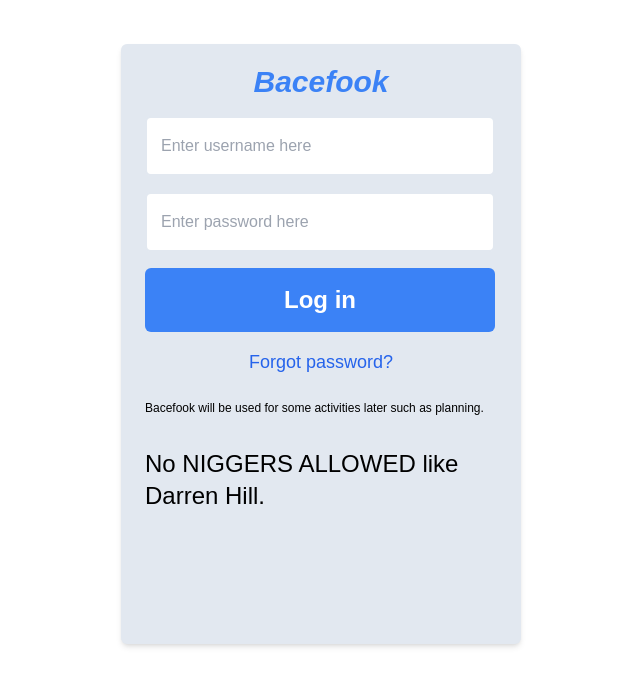
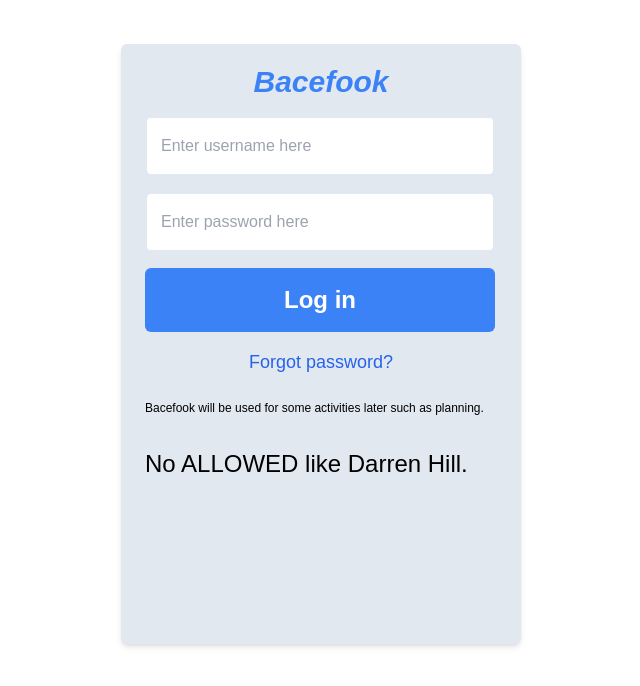
Before and after one commit to gdjolt8/bacefook, a Next.js app: page / in a window 1280 px wide. Shown: the top 686 px of the page, without its empty margins (319-959 px from the left). Built offline with nearby package versions, Linux system fonts and the light colour scheme.

Commit message:
Update page.tsx

```diff
--- a/app/page.tsx
+++ b/app/page.tsx
@@ -51,7 +51,7 @@ function App() {
         Bacefook will be used for some activities later such as planning.
       </p>
       <p className="text-2xl text-black ml-2 mt-8">
-        No NIGGERS ALLOWED like Darren Hill.
+        No ALLOWED like Darren Hill.
       </p>
     </div>
   );
```
